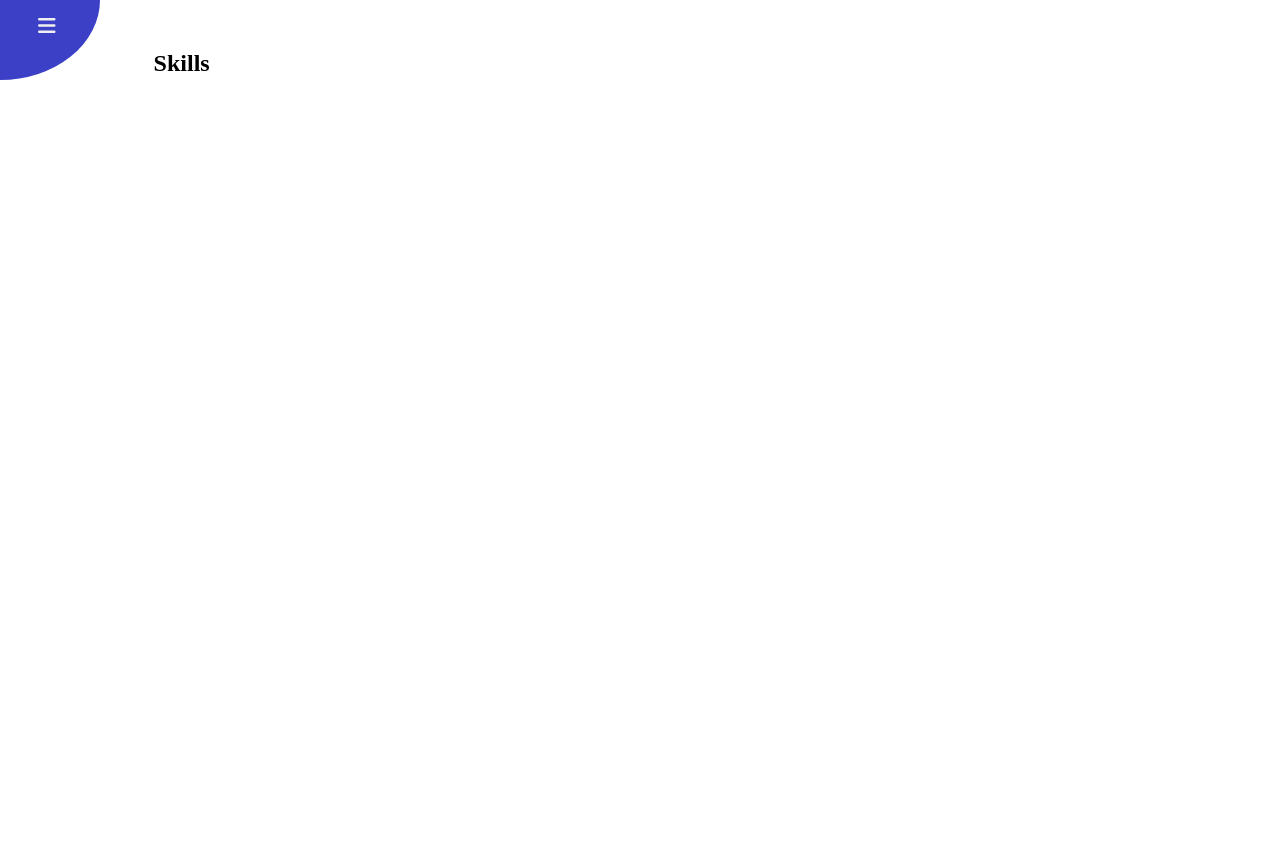
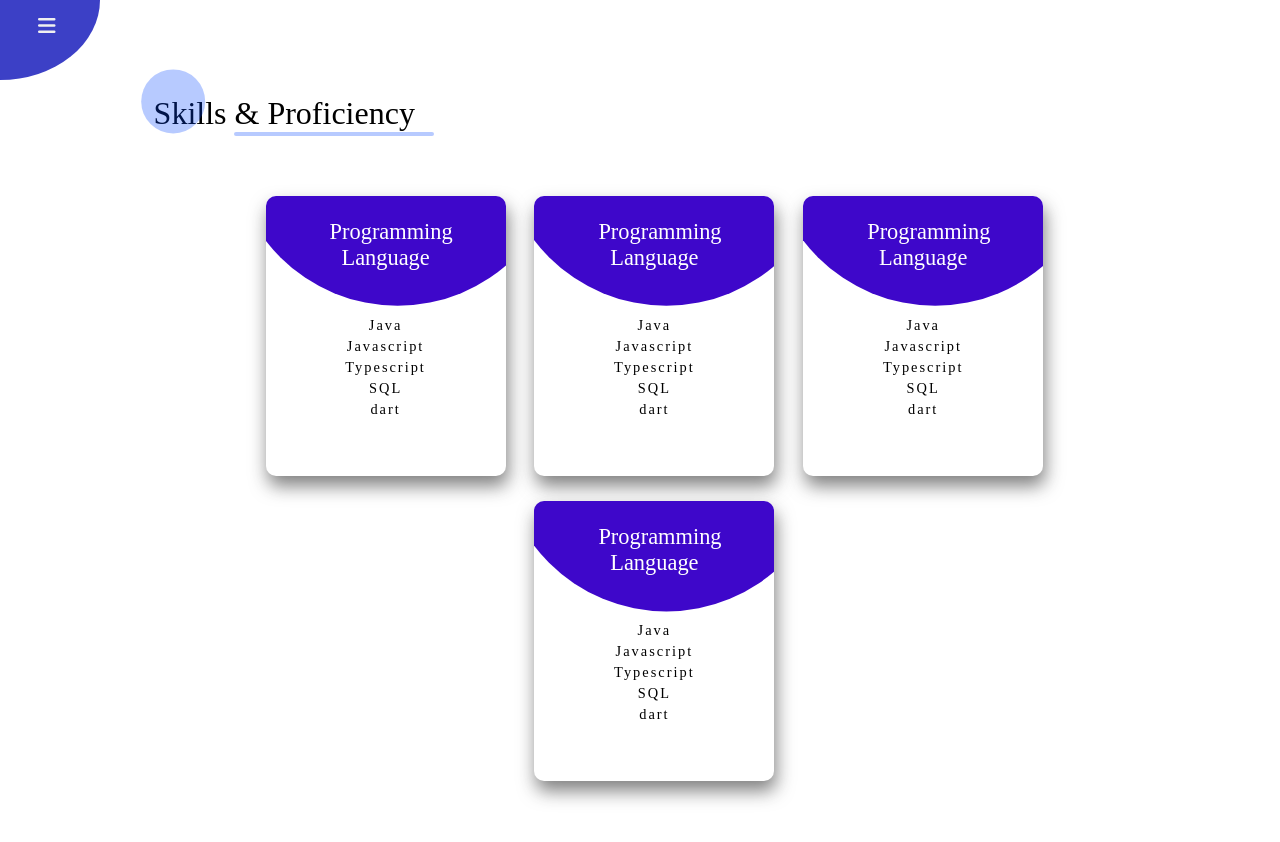
Before and after one commit to sayancoding/Personal---Portfolio, a React (Create React App) app: page /works in a window 1280 px wide. Shown: the top 842 px of the page. Before the commit the page ends 800 px from the top, so only its background shows below. Built offline with nearby package versions, Linux system fonts and the light colour scheme; a web font is replaced by a local one.

Commit message:
skill card 🧔

```diff
--- /dev/null
+++ b/src/components/skills/skills.css
@@ -0,0 +1,43 @@
+.skill{
+  margin-top: 2.8rem;
+}
+.skill_heading{
+  position: relative;
+  z-index: 1000;
+  font-size: 2rem;
+}
+.skill_heading::before{
+  content: '';
+  position: absolute;
+  z-index: 0;
+  width: 4rem;
+  height: 4rem;
+  border-radius: 50%;
+  transform: translate(-20%,-40%);
+  background: rgba(4, 71, 255, 0.288);
+}
+.skill_heading::after{
+  content: "";
+  position: absolute;
+    display: block;
+    height: 4px;
+    border-radius: 12px;
+    width: 200px;
+    background-color: rgba(4, 71, 255, 0.288);
+    transform: translate(40%,0%);
+}
+
+.skill_heading p{
+  color: rgb(0, 0, 0);
+  z-index: 99999;
+}
+
+.skill_area{
+  margin-top: 4rem;
+}
+.skill_row{
+  display: flex;
+  justify-content: center;
+  flex-wrap: wrap;
+  flex-direction: row;
+}
--- a/src/components/skills/skills.jsx
+++ b/src/components/skills/skills.jsx
@@ -1,11 +1,24 @@
-import React, { Component } from 'react'
+import React, { Component } from "react";
+import "./skills.css";
+
+import SkillCard from '../../containers/skill_card/skillCard'
 
 export default class skills extends Component {
   render() {
     return (
-      <div>
-        <h2>Skills</h2>
+      <div className="skill">
+        <div className="skill_heading">
+          <p>Skills & Proficiency</p>
+        </div>
+        <div className="skill_area">
+          <div className="skill_row">
+            <SkillCard/>
+            <SkillCard/>
+            <SkillCard/>
+            <SkillCard/>
+          </div>
+        </div>
       </div>
-    )
+    );
   }
 }
--- /dev/null
+++ b/src/containers/skill_card/skillCard.css
@@ -0,0 +1,56 @@
+.skill_card{
+  position: relative;
+  margin-left: 1.8rem;
+  margin-bottom: 1.6rem;
+  width: 240px;
+  height: 280px;
+  border-radius: 10px;
+  box-shadow: 2px 10px 18px rgba(119, 119, 119, 0.925);
+  background: #ffff;
+  overflow: hidden;
+  transition: 0.5s ease-in-out;
+}
+.skill_card::before{
+  content: '';
+  position: absolute;
+  top: 0;
+  left: 0;
+  width: 100%;
+  height: 100%;
+  background: rgb(62, 7, 202);
+  z-index: 1;
+  clip-path: circle(166px at 55% -20%);
+  transition: 0.5s ease-in-out;
+}
+.skill_card .text{
+  position: absolute;
+  z-index: 1000;
+  top: 36%;
+  left: 50%;
+  transform: translate(-50%,-50%);
+  text-align: center;
+}
+.skill_card .text .skill_title{
+  font-size: 1.4rem;
+  color: #ffff;
+  padding: 0 4px;
+  text-align: center;
+}
+.skill_card .text .skill_set{
+  transform: translateY(40%);
+}
+.skill_card .text .skill_set p{
+  font-size: 0.9rem;
+  padding-top: 4px;
+  letter-spacing: 2px;
+}
+
+.skill_card:hover:before{
+  clip-path: circle(166px at 65% -18%);
+}
+.skill_card:focus:before{
+  clip-path: circle(166px at 65% -20%);
+}
+.skill_card:active:before{
+  clip-path: circle(166px at 65% -20%);
+}
--- /dev/null
+++ b/src/containers/skill_card/skillCard.jsx
@@ -0,0 +1,23 @@
+import React, { Component } from 'react'
+import './skillCard.css'
+
+export default class skillCard extends Component {
+  render() {
+    return (
+      <div>
+        <div className="skill_card">
+          <div className="text">
+            <p className="skill_title">Programming Language</p>
+            <div className="skill_set">
+              <p>Java</p>
+              <p>Javascript</p>
+              <p>Typescript</p>
+              <p>SQL</p>
+              <p>dart</p>
+            </div>
+          </div>
+        </div>
+      </div>
+    );
+  }
+}
```
